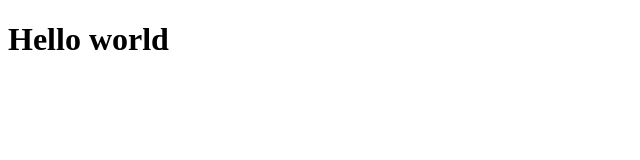
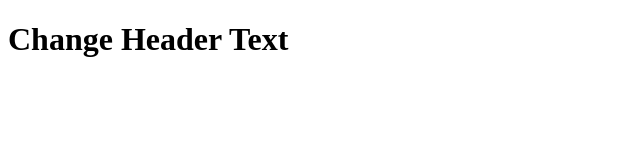
Before and after one commit to pasfroeh/my-cards, a plain HTML site: page index.html in a window 1280 px wide. Shown: the whole page, without its empty margins (0-640 px from the left). Drawn offline with Linux system fonts and the light colour scheme.

Commit message:
Changed header message

```diff
--- a/index.html
+++ b/index.html
@@ -5,6 +5,6 @@
     <title>Document</title>
   </head>
   <body>
-    <h1>Hello world</h1>
+    <h1>Change Header Text</h1>
   </body>
 </html>
```
